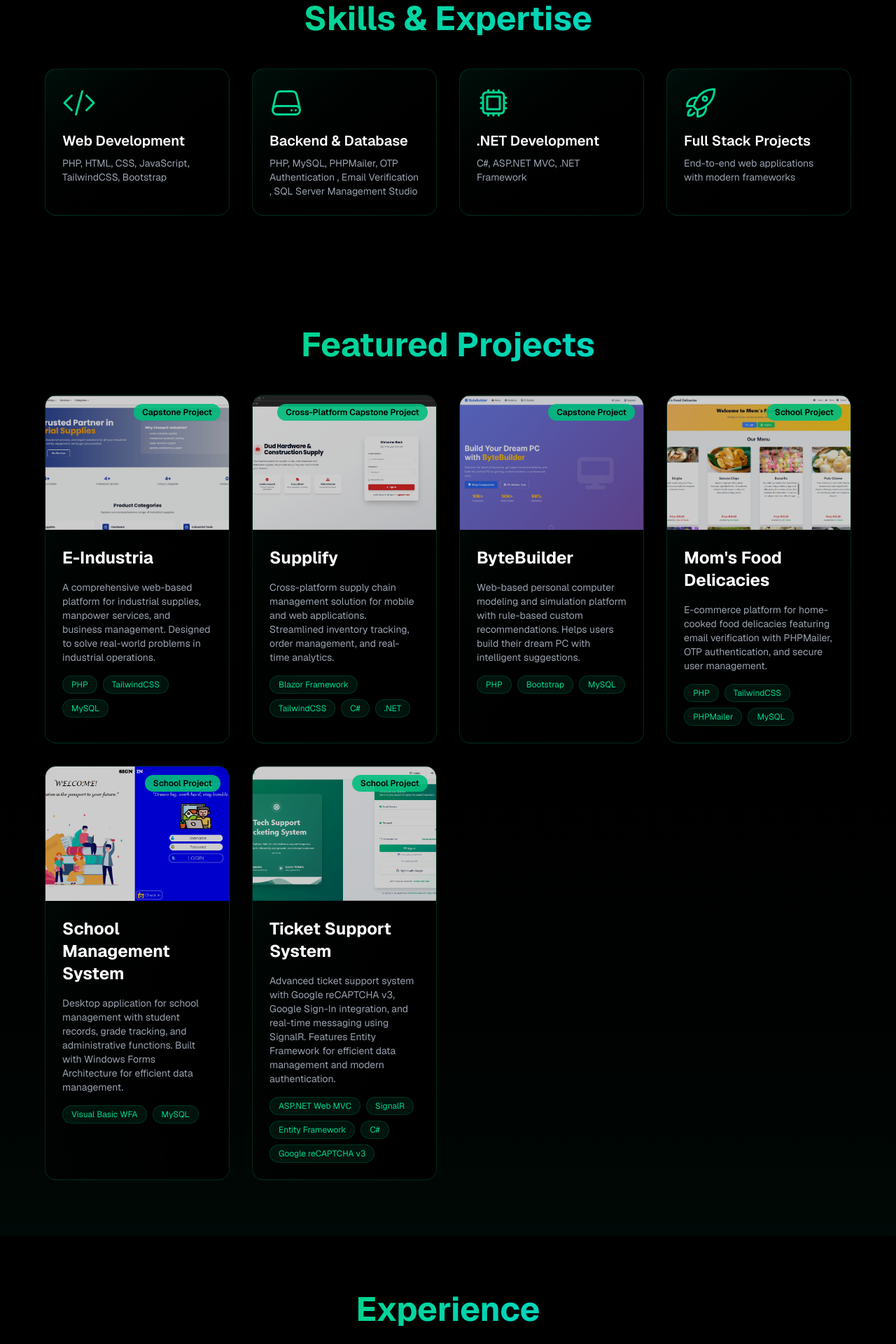
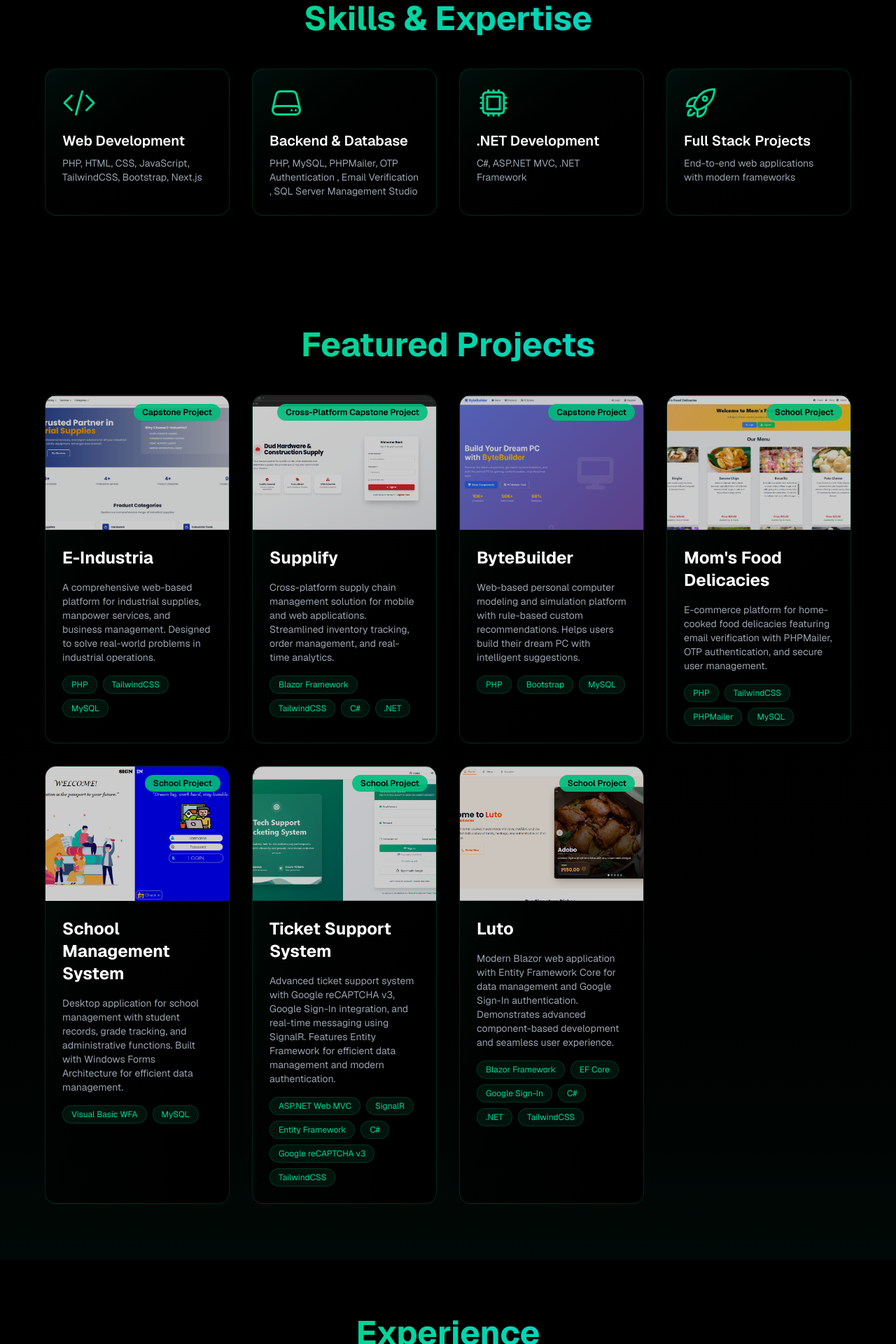
Before and after one commit to Ezgaminglogan/Portfolio, a Next.js app: page / in a window 1280 px wide. Shown: the part 1504-3424 px from the top of the page at 70% size. Built offline with nearby package versions, Linux system fonts and the light colour scheme.

Commit message:
Add Luto project and update skills list
Added the Luto school project to the projects array, including its image and tech stack. Updated the Web Development skills to include Next.js and incremented the capstone projects count to reflect the new addition.

```diff
--- a/src/app/page.tsx
+++ b/src/app/page.tsx
@@ -124,7 +124,8 @@ export default function Home() {
     {
       name: "Web Development",
       icon: CodeBracketIcon,
-      description: "PHP, HTML, CSS, JavaScript, TailwindCSS, Bootstrap",
+      description:
+        "PHP, HTML, CSS, JavaScript, TailwindCSS, Bootstrap, Next.js",
     },
     {
       name: "Backend & Database",
@@ -200,9 +201,26 @@ export default function Home() {
         "Entity Framework",
         "C#",
         "Google reCAPTCHA v3",
+        "TailwindCSS",
       ],
       gradient: "from-red-500 to-orange-600",
       image: "/image/Ticket-Support.png",
+      type: "School Project",
+    },
+    {
+      title: "Luto",
+      description:
+        "Modern Blazor web application with Entity Framework Core for data management and Google Sign-In authentication. Demonstrates advanced component-based development and seamless user experience.",
+      tech: [
+        "Blazor Framework",
+        "EF Core",
+        "Google Sign-In",
+        "C#",
+        ".NET",
+        "TailwindCSS",
+      ],
+      gradient: "from-yellow-500 to-amber-600",
+      image: "/image/Luto-System.png",
       type: "School Project",
     },
   ];
@@ -528,7 +546,7 @@ export default function Home() {
                 <div className="text-gray-400">Major Projects</div>
               </div>
               <div className="p-6 bg-gradient-to-br from-green-900/30 to-black border border-green-500/20 rounded-2xl">
-                <div className="text-3xl font-bold text-green-400 mb-2">2</div>
+                <div className="text-3xl font-bold text-green-400 mb-2">3</div>
                 <div className="text-gray-400">Capstone Projects</div>
               </div>
               <div className="p-6 bg-gradient-to-br from-emerald-900/30 to-black border border-emerald-500/20 rounded-2xl">
```
Also changed, not shown: public/image/Luto-System.png (added).
